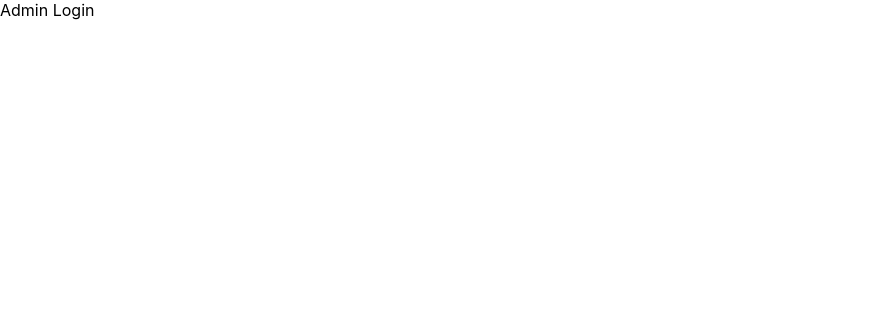
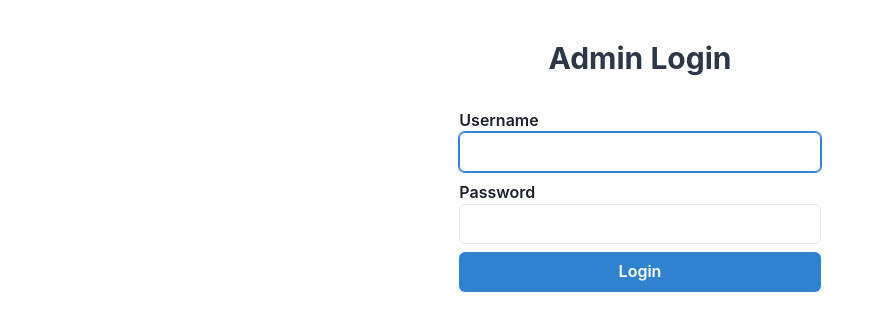
Before and after one commit to pesto-students/check-if-legal-fe-n13-delta-3, a React (Create React App) app: page /login/admin in a window 1280 px wide. Shown: the top 330 px of the page, without its empty margins (0-885 px from the left). Built offline with nearby package versions, Linux system fonts and the light colour scheme.

Commit message:
feat: Admin Login Form view

```diff
--- a/src/App.tsx
+++ b/src/App.tsx
@@ -1,10 +1,13 @@
+import { ChakraProvider } from "@chakra-ui/react"
 import { BrowserRouter } from "react-router-dom"
 import { AppRoutes } from "./routes/AppRoutes"
 
 export function App() {
 	return (
-		<BrowserRouter>
-			<AppRoutes />
-		</BrowserRouter>
+		<ChakraProvider>
+			<BrowserRouter>
+				<AppRoutes />
+			</BrowserRouter>
+		</ChakraProvider>
 	)
 }
--- /dev/null
+++ b/src/components/ui/InputLabel.tsx
@@ -0,0 +1,19 @@
+import { Box } from "@chakra-ui/react"
+import { ComponentProps, FC } from "react"
+
+interface Props extends Omit<ComponentProps<typeof Box>, "children"> {
+	label: string
+	suffixLabel?: string
+}
+
+export const InputLabel: FC<Props> = ({ children, label, suffixLabel, ...rest }) => (
+	<Box as="label" fontWeight={"semibold"} {...rest}>
+		{label}
+		{suffixLabel && (
+			<Box as="span" color={"gray.500"} fontSize={"sm"} fontWeight={"normal"}>
+				{" "}
+				{suffixLabel}
+			</Box>
+		)}
+	</Box>
+)
--- a/src/features/login/adminLogin/AdminLogin.tsx
+++ b/src/features/login/adminLogin/AdminLogin.tsx
@@ -1,5 +1,11 @@
+import { Center } from "@chakra-ui/react"
 import { FC } from "react"
+import { AdminLoginForm } from "./AdminLoginForm"
 
 export const AdminLogin: FC = () => {
-	return <>Admin Login</>
+	return (
+		<Center>
+			<AdminLoginForm />
+		</Center>
+	)
 }
--- /dev/null
+++ b/src/features/login/adminLogin/AdminLoginForm.tsx
@@ -0,0 +1,64 @@
+import { Box, Button, Flex, FormControl, Heading, Input, Stack } from "@chakra-ui/react"
+import { FC } from "react"
+import { useForm } from "react-hook-form"
+import { InputLabel } from "../../../components/ui/InputLabel"
+
+interface IFormData {
+	username: string
+	password: string
+}
+
+export const AdminLoginForm: FC = () => {
+	const {
+		register,
+		handleSubmit,
+		formState: { isSubmitting },
+	} = useForm<IFormData>({
+		defaultValues: { password: "", username: "" },
+	})
+
+	const onSubmit = handleSubmit((data) => {
+		console.log(data)
+	})
+
+	return (
+		<Box padding={10}>
+			<Stack maxWidth={"sm"}>
+				<Box textAlign={"center"}>
+					<Heading as="h1" size="lg" color={"gray.700"}>
+						Admin Login
+					</Heading>
+					<br />
+				</Box>
+				<form onSubmit={onSubmit}>
+					<Flex direction={"column"} gridGap={"2"}>
+						{/* Username */}
+						<FormControl>
+							<InputLabel label="Username" />
+							<Input isRequired autoFocus {...register("username")} />
+						</FormControl>
+
+						{/* Password */}
+						<FormControl>
+							<InputLabel label="Password" />
+							<Input type="password" isRequired {...register("password")} />
+						</FormControl>
+					</Flex>
+
+					<Box py="2">
+						{/* Submit Button */}
+						<Button
+							colorScheme={"blue"}
+							type="submit"
+							width={"full"}
+							isLoading={isSubmitting}
+							isDisabled={isSubmitting}
+						>
+							Login
+						</Button>
+					</Box>
+				</form>
+			</Stack>
+		</Box>
+	)
+}
```
Also changed, not shown: src/components/ui/ErrorText.tsx (added, +10 -0 lines).
